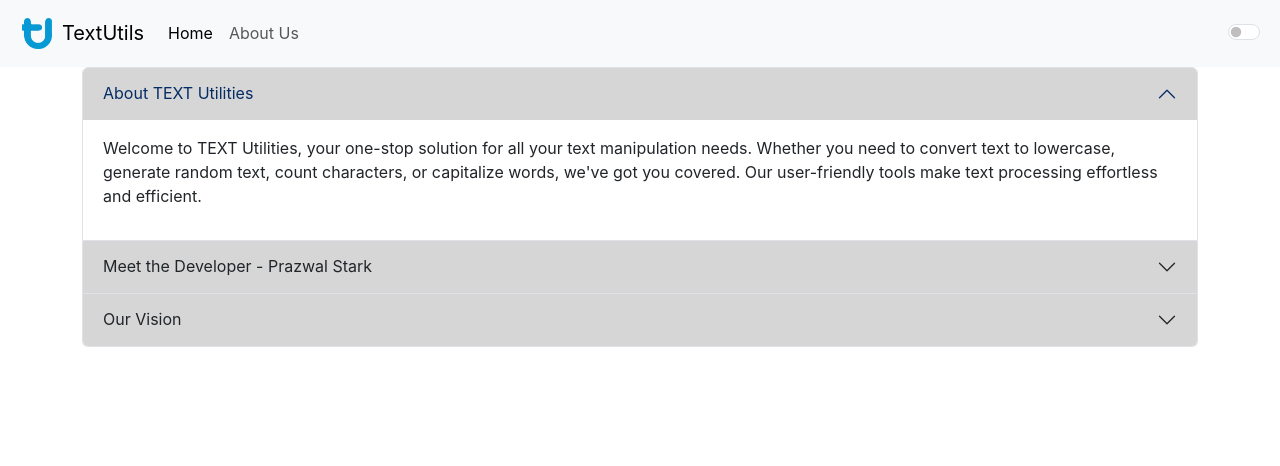
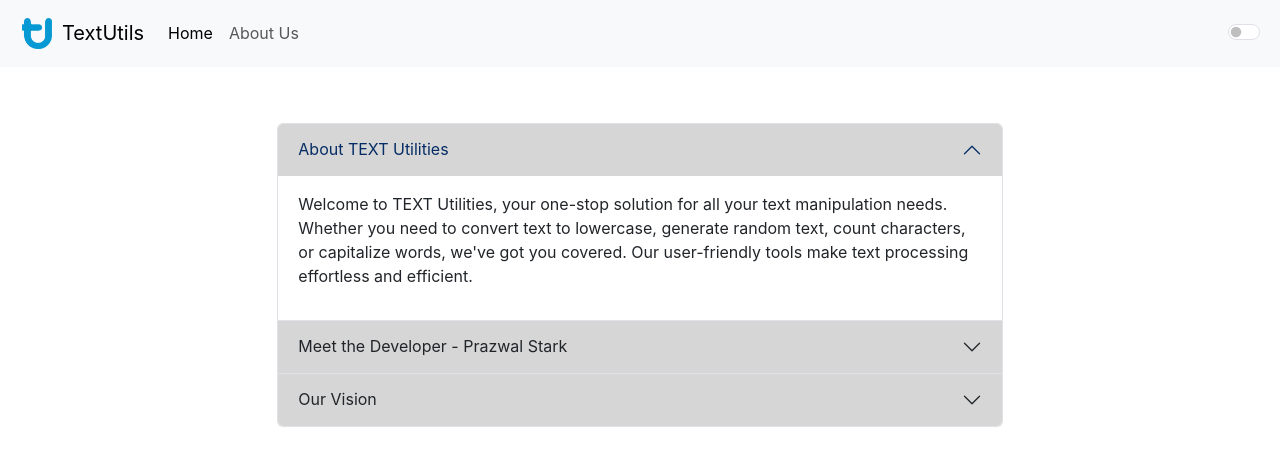
Before and after one commit to prazwalpandey/textutils, a React (Create React App) app: page / in a window 1280 px wide. Shown: the top 466 px of the page. Built offline with nearby package versions, Linux system fonts and the light colour scheme.

Commit message:
About Us Dark Mode Done

```diff
--- a/src/App.js
+++ b/src/App.js
@@ -12,11 +12,11 @@ function App() {
   return (
     <div id="root" style={{ background: !mode ? "#5c5b5e" : "#ffffff" }}>
     <Navbar title="TextUtils" style={{flex:"0 0 20%"}} mode={mode} toggleMode={toggleMode}/>
-    {/* <div className="container" mode={mode}>
+    {/* <div className="container">
     <Textform title="Text Box" mode={mode} warning="Enter the text in the box below."/>
     </div> */}
-    <div className="container" style={{flex:"1"}}>
-      <Aboutus/>
+    <div className="container" style={{ display: "flex", justifyContent: "center",flex:"1",marginTop:"7vh" }}>
+      <Aboutus mode={mode}/>
     </div>
     </div>
   );
--- a/src/components/Aboutus.js
+++ b/src/components/Aboutus.js
@@ -1,10 +1,11 @@
 import React, { useState } from "react";
 
-function Aboutus() {
+
+function Aboutus(props) {
   return (
-    <div className="flex" style={{height:"100%",justifyContent:"center",alignItems:"center"}}>
-      <div className="accordion" id="accordionPanelsStayOpenExample" style={{margin:"auto"}}>
-        <div className="accordion-item">
+    <div className="flex" style={{height:"100%",width:"65%"}}>
+      <div className="accordion" id="accordionPanelsStayOpenExample">
+        <div className="accordion-item" style={props.mode ?{}:{background: "#474848",borderColor: "white", color: "white" }}>
           <h2 className="accordion-header" id="panelsStayOpen-headingOne">
             <button
               className="accordion-button"
@@ -34,7 +35,7 @@ function Aboutus() {
             </div>
           </div>
         </div>
-        <div className="accordion-item">
+        <div className="accordion-item" style={props.mode ?{}:{background: "#474848",borderColor: "white", color: "white" }}>
           <h2 className="accordion-header" id="panelsStayOpen-headingTwo">
             <button
               className="accordion-button collapsed"
@@ -65,7 +66,7 @@ function Aboutus() {
             </div>
           </div>
         </div>
-        <div className="accordion-item">
+        <div className="accordion-item" style={props.mode ?{}:{background: "#474848",borderColor: "white", color: "white" }}>
           <h2 className="accordion-header" id="panelsStayOpen-headingThree">
             <button
               className="accordion-button collapsed"
```
